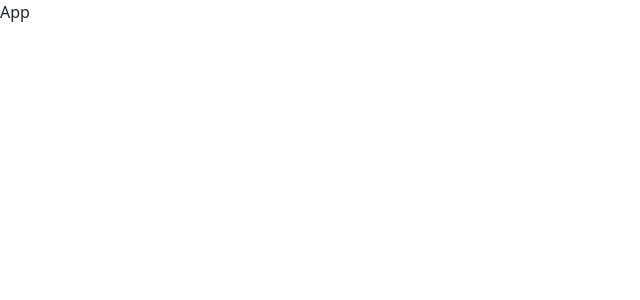
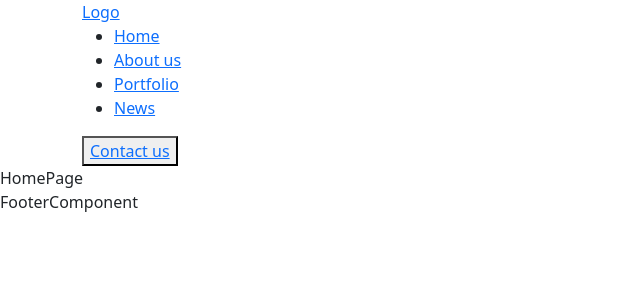
Before and after one commit to Bakha022/Gaming-Website, a React (Vite) app: page / in a window 1280 px wide. Shown: the top 300 px of the page, without its empty margins (0-640 px from the left). Built offline with nearby package versions, Linux system fonts and the light colour scheme.

Commit message:
pages create

```diff
--- a/src/App.jsx
+++ b/src/App.jsx
@@ -1,9 +1,27 @@
 import React, { Component } from 'react'
+import { BrowserRouter, Route, Routes } from 'react-router-dom'
+import ContactPage from './pages/ContactPage'
+import HomePage from './pages/HomePage'
+import NewsPage from './pages/NewsPage'
+import Portfolio from './pages/Portfolio'
+import Layout from './components/Layout'
+import NotFoundPage from './pages/NotFoundPage'
 
 export default class App extends Component {
   render() {
     return (
-      <div>App</div>
+      <BrowserRouter>
+        <Routes>
+          <Route element={<Layout/>}>
+            <Route index element={<HomePage />} />
+            <Route path='about' />
+            <Route path='portfolio' element={<Portfolio />} />
+            <Route path='news' element={<NewsPage />} />
+            <Route path='contact' element={<ContactPage />} />
+          </Route>
+          <Route path='*' elemen={<NotFoundPage/>}/>
+        </Routes>
+      </BrowserRouter>
     )
   }
 }
--- /dev/null
+++ b/src/components/FooterComponent.jsx
@@ -0,0 +1,9 @@
+import React, { Component, Fragment } from 'react'
+
+export default class FooterComponent extends Component {
+	render() {
+		return (
+			<Fragment>FooterComponent</Fragment>
+		)
+	}
+}
--- /dev/null
+++ b/src/components/Layout.jsx
@@ -0,0 +1,18 @@
+import React, { Component, Fragment } from 'react'
+import NavbarComponent from './NavbarComponent'
+import { Outlet } from 'react-router-dom'
+import FooterComponent from './FooterComponent'
+
+export default class Layout extends Component {
+	render() {
+		return (
+			<Fragment>
+				<NavbarComponent/>
+				<main>
+					<Outlet/>
+				</main>
+				<FooterComponent/>
+			</Fragment>
+		)
+	}
+}
--- /dev/null
+++ b/src/components/NavbarComponent.jsx
@@ -0,0 +1,39 @@
+import React, { Component } from 'react'
+import { Link, NavLink } from 'react-router-dom'
+
+export default class NavbarComponent extends Component {
+	render() {
+		return (
+			<div className='container'>
+				<div className="logo">
+					<div className='nav-left'>
+						<Link to={'/'}>
+							Logo
+						</Link>
+					</div>
+					<div className="nav-right">
+						<ul>
+							<li>
+								<NavLink to={"/"}>Home</NavLink>
+							</li>
+							<li>
+								<NavLink to={'/about'}>About us</NavLink>
+							</li>
+							<li>
+								<NavLink to={"/portfolio"}>Portfolio</NavLink>
+							</li>
+							<li>
+								<NavLink to={"/news"}>News</NavLink>
+							</li>
+						</ul>
+						<button>
+							<Link to={'/contact'}>
+								Contact us
+							</Link>
+						</button>
+					</div>
+				</div>
+			</div>
+		)
+	}
+}
--- a/src/main.jsx
+++ b/src/main.jsx
@@ -4,7 +4,7 @@ import App from './App.jsx'
 
 import 'bootstrap/dist/css/bootstrap.min.css'
 import './index.css'
-
+import { BrowserRouter } from 'react-router-dom'
 
 
 
--- /dev/null
+++ b/src/pages/ContactPage.jsx
@@ -0,0 +1,9 @@
+import React, { Component, Fragment } from 'react'
+
+export default class ContactPage extends Component {
+	render() {
+		return (
+			<Fragment>ContactPage</Fragment>
+		)
+	}
+}
--- /dev/null
+++ b/src/pages/HomePage.jsx
@@ -0,0 +1,9 @@
+import React, { Component, Fragment } from 'react'
+
+export default class HomePage extends Component {
+	render() {
+		return (
+			<Fragment>HomePage</Fragment>
+		)
+	}
+}
--- /dev/null
+++ b/src/pages/NewsPage.jsx
@@ -0,0 +1,9 @@
+import React, { Component, Fragment } from 'react'
+
+export default class NewsPage extends Component {
+	render() {
+		return (
+			<Fragment>NewsPage</Fragment>
+		)
+	}
+}
--- /dev/null
+++ b/src/pages/NotFoundPage.jsx
@@ -0,0 +1,9 @@
+import React, { Component, Fragment } from 'react'
+
+export default class NotFoundPage extends Component {
+	render() {
+		return (
+			<Fragment>NotFoundPage</Fragment>
+		)
+	}
+}
--- /dev/null
+++ b/src/pages/Portfolio.jsx
@@ -0,0 +1,9 @@
+import React, { Component, Fragment } from 'react'
+
+export default class Portfolio extends Component {
+	render() {
+		return (
+			<Fragment>Portfolio</Fragment>
+		)
+	}
+}
```
Also changed, not shown: public/Monster_Games_logo.svg.png (added).
